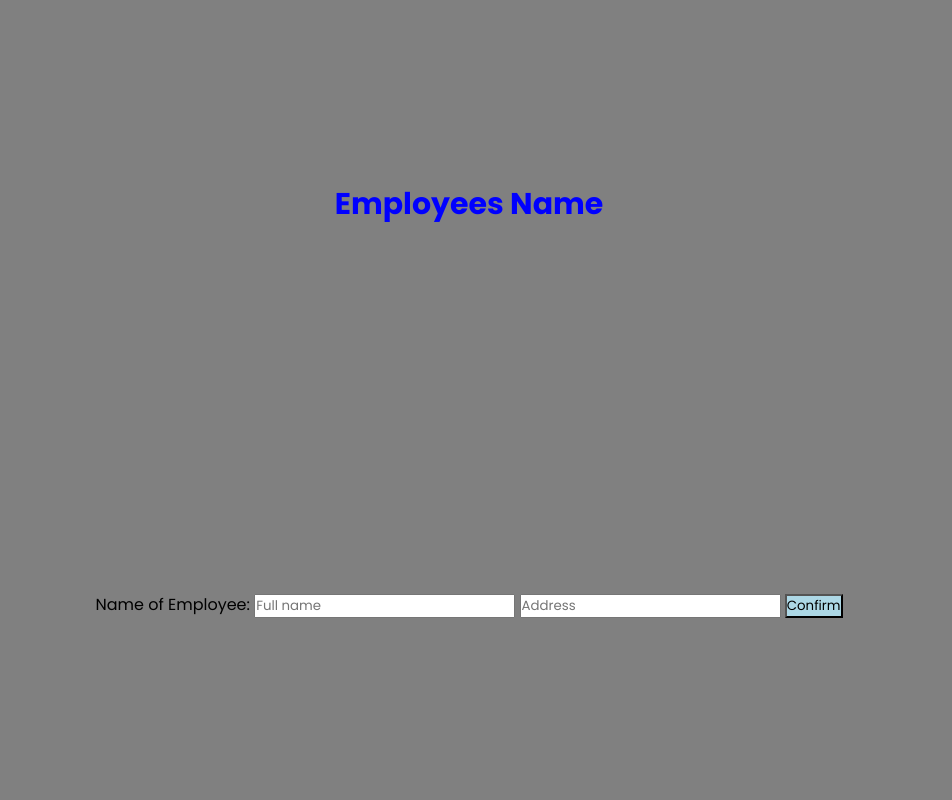
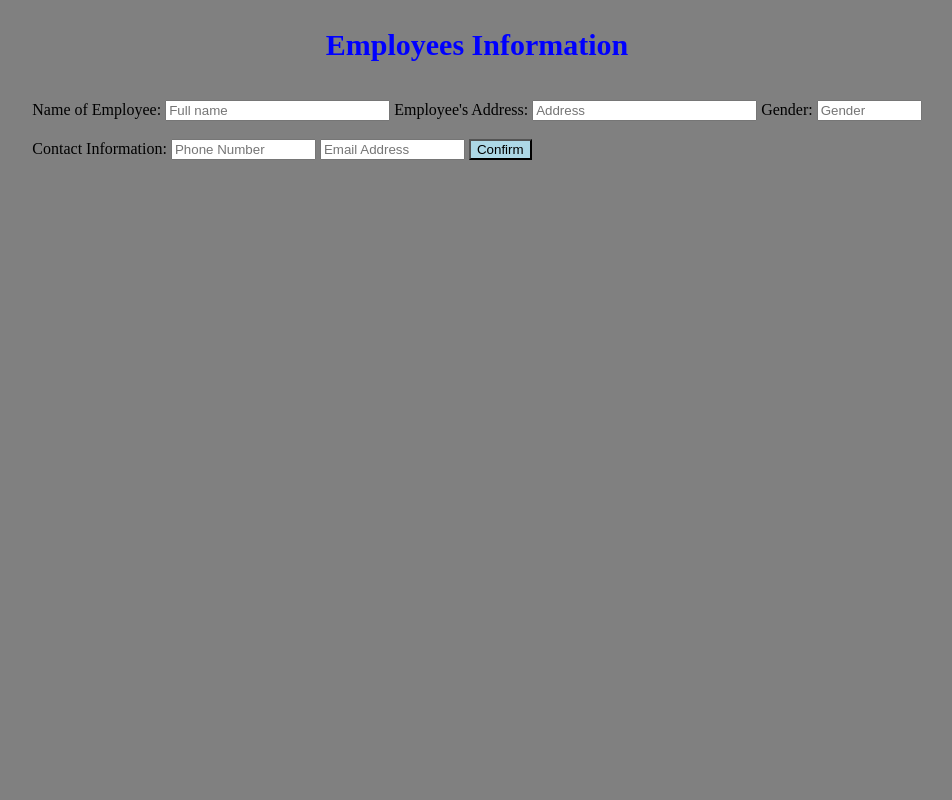
Before and after one commit to LOPEZJho/emphis, a Django app: page / in a window 1280 px wide. Shown: the whole page, without its empty margins (171-1123 px from the left). Run offline with Django 3.2, Linux system fonts and the light colour scheme; parts of the project's set-up code (start-up, migrations or seed data) failed here and were passed over.

Commit message:
inedit mga files

```diff
--- a/JMList/templates/homepage.html
+++ b/JMList/templates/homepage.html
@@ -6,23 +6,22 @@
 
     <style>
 
-@import url('https://fonts.googleapis.com/css2?family=Poppins:wght@200;300;400;500;600;700&display=swap');
-*{
-  margin: 0;
-  padding: 0;
-  box-sizing: border-box;
-  font-family: 'Poppins', sans-serif;
+  <link href="https://fonts.googleapis.com/css?family=Roboto+Condensed:300,300i,400,400i,700i" rel="stylesheet">
+
+     body{
+    font-family: 'Roboto Condensed', sans-serif;
+
+
 }
-html,body{
+
+body{
   display: grid;
   height: 100%;
   width: 100%;
   place-items: center;
+  background: grey;
+}
 
-
-  background: grey;
-
-}
 ::selection{
   background: #4158d0;
   color: #fff;
@@ -90,8 +89,6 @@
   transform: translateY(-50%);
 }
 
-
-
 form .field input[type="submit"]{
   color: grey;
   border: none;
@@ -114,29 +111,55 @@
 
 <body>
 	<h1 style="color: blue; font-size: 30px">
-	Employees Name
+	Employees Information
 	</h1>
 	<form method="POST" action="/JMList/new">
+    <br>
 		<label>Name of Employee:</label>
 		<input
 		type="text"
 		id="newEmployee"
 		name="newEmployee"
-		size="20"
+		size="25"
 		placeholder="Full name"
 		/>
-		<input
+		<label>Employee's Address:</label>
+    <input
 		type="text"
 		id="newAddress"
 		name="newAddress"
-		size="20"
+		size="25"
 		placeholder="Address"
 		/>
+    <label>Gender:</label>
+    <input
+    type="text"
+    id="newGender"
+    name="newGender"
+    size="10"
+    placeholder="Gender"
+    />
+    <br><br>
+    <label>Contact Information:</label>
+    <input
+    type="text"
+    id="newPhoneNumber"
+    name="newPhoneNumber"
+    size="15"
+    placeholder="Phone Number"
+    />
+    <input
+    type="text"
+    id="newEmailAddress"
+    name="newEmailAddress"
+    size="15"
+    placeholder="Email Address"
+    />
 		<input
 		type="submit"
 		id="btnConfirm"
 		name="btnConfirm"
-		size="20"
+		size="25"
 		style="background-color: lightblue"
 		value="Confirm"
 		/>
@@ -146,7 +169,7 @@
 	<table id="listTable" name="tr">
 		<tr>
 		<! -- {{ forloop.counter }}:  -->
-			<td>{{ item.Name }}</td><td>{{ item.Address }}</td>
+			<td>{{ item.Name }} lives in {{ item.Address }}</td>
 		</tr>
 		{%endfor%}
 	</table>
--- a/JMList/views.py
+++ b/JMList/views.py
@@ -1,17 +1,16 @@
 from django.shortcuts import render, redirect
 from django.http import HttpResponse
-from JMList.models import Employee, ValidID
-
+from JMList.models import Item, Employee
 
 def homepage(request):
 	return render(request, 'homepage.html')
 
 def View_List(request, eID):
-	empID = Employee.objects.get(id=eID)
+	empId = Employee.objects.get(id=eId)
 	return render(request, 'idlist.html', {'EmpId':empId})
 
 def New_List(request):
-	newEmp = Employee.objects.create(eName=request.POST['newEmployee'],eGender=request.POST['newGender'],eAddress=request.POST['empAddress'])
+	newEmp = Employee.objects.create(eName=request.POST['newEmployee'],eAddress=request.POST['newAddress'])
 	return redirect(f'/JMList/{newEmp.id}/')
 
 def Add_Item(request, eID):
--- a/ProjectList/urls.py
+++ b/ProjectList/urls.py
@@ -3,7 +3,7 @@
 from JMList import views
 
 urlpatterns = [
-    url(r'^admin/', admin.site.urls),
+    #url(r'^admin/', admin.site.urls),
     url(r'^$', views.homepage, name='homepage'),
     url(r'^JMList/new$', views.New_List, name='View_List'),
     url(r'^JMList/(\d+)/$', views.View_List, name='View_Item'),
```
Also changed, not shown: JMList/templates/idlist.html (+15 -19 lines), JMList/tests.py (+12 -12 lines), NumList/test.py (+38 -20 lines).
